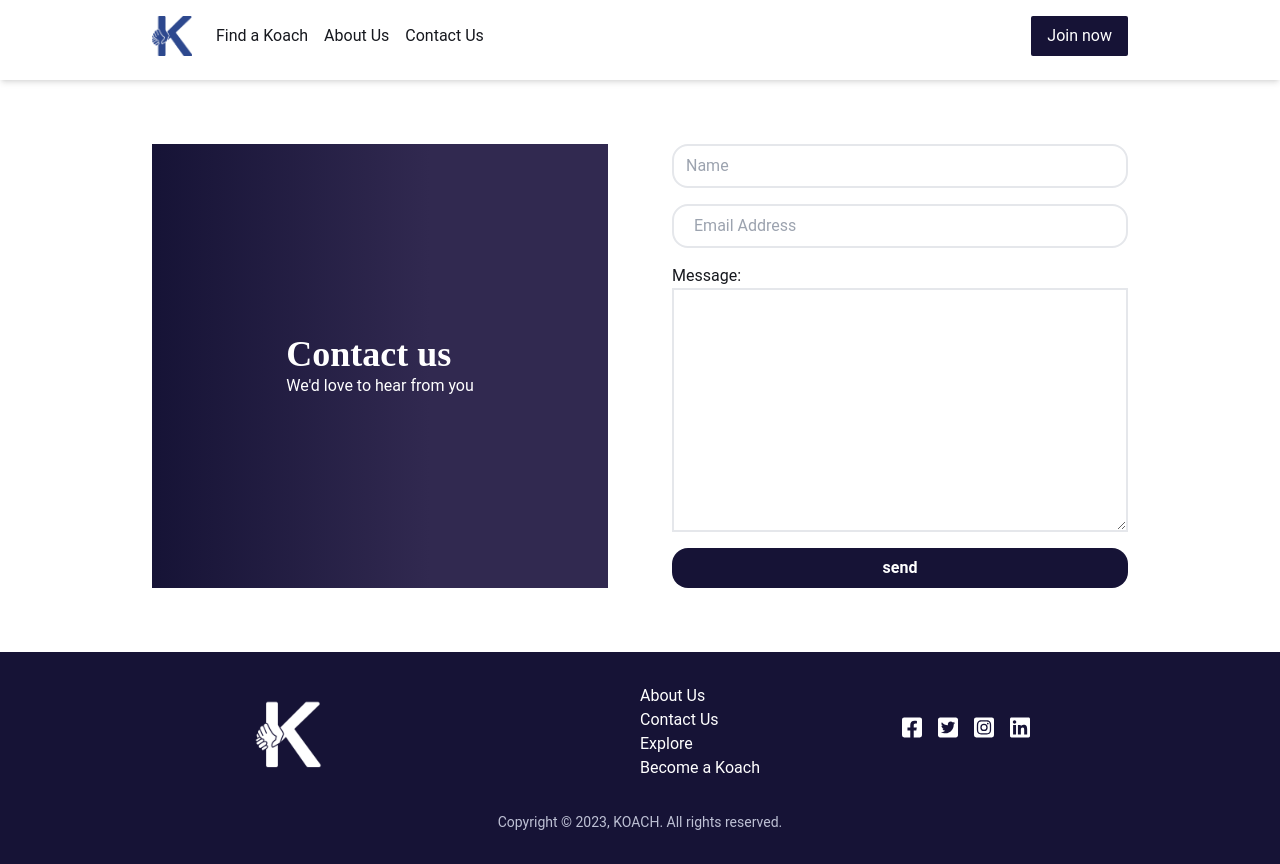
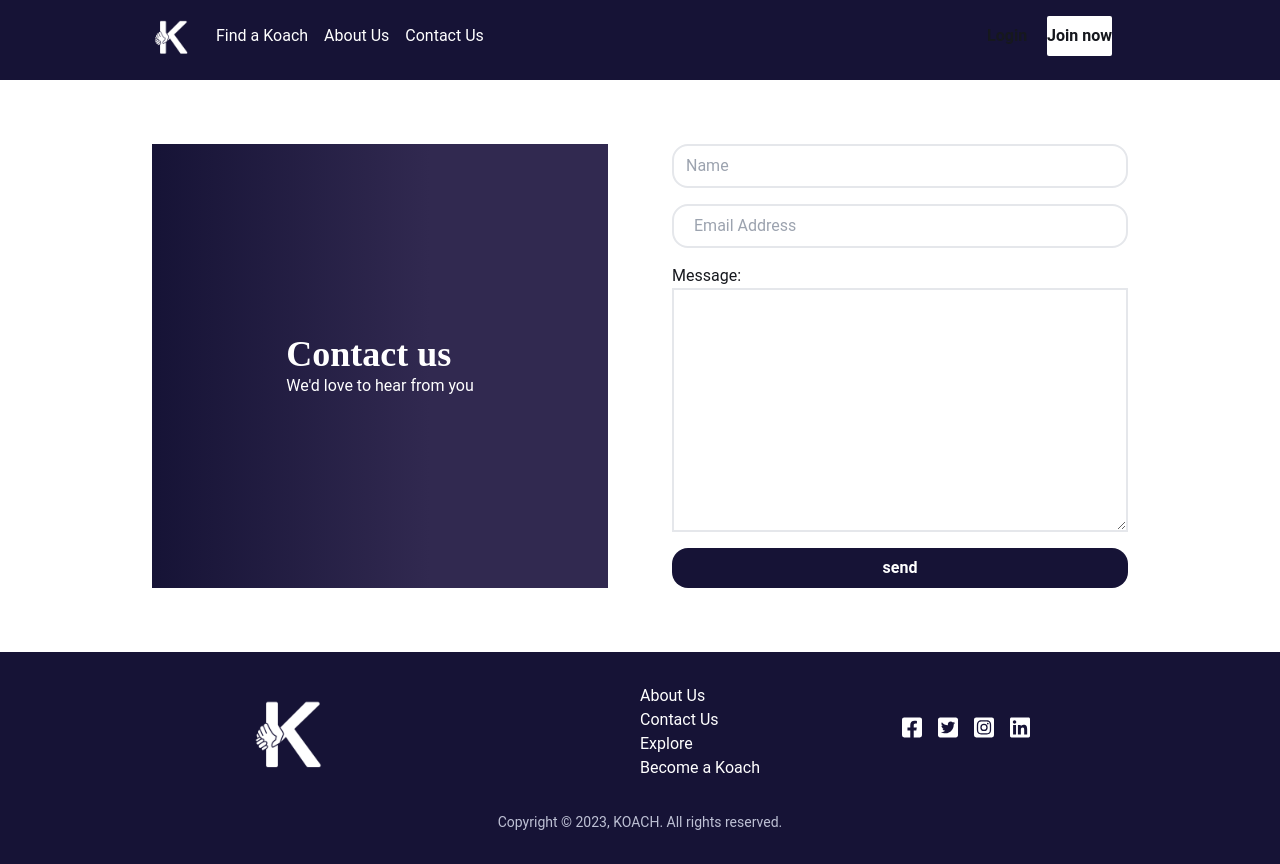
Before and after one commit to SashanaFarrier/Koach, a website: page src/contact.html in a window 1280 px wide. Drawn offline with Linux system fonts and the light colour scheme.

Commit message:
Update contact.html

```diff
--- a/src/contact.html
+++ b/src/contact.html
@@ -8,14 +8,17 @@
     <link rel="stylesheet" href="../build.css" />
   </head>
   <body class="font-sans text-paraClr overflow-x-hidden">
-    <header id="header" class="p-4 relative shadow-md md:h-20">
+    <header
+      id="header"
+      class="text-white p-4 relative bg-russianViolet md:h-20"
+    >
       <div class="container mx-auto flex justify-between items-center gap-4">
         <div class="column__left flex items-center gap-4">
           <div class="md:hidden hamburger-menu-btn">
             <i class="fa-solid fa-bars text-2xl"></i>
           </div>
           <a href="index.html"
-            ><img src="../public/images/logo_blue.png" alt="" class="w-10"
+            ><img src="../public/images/logo_white.png" alt="logo" class="w-10"
           /></a>
         </div>
         <div
@@ -56,16 +59,22 @@
           </div>
         </div>
         <div class="btns max-w-sm">
+          <!-- md:space-x-3 -->
+          <a
+            href="login.html"
+            class="btn inline-block text-center text-paraClr font-bold py-2 mr-4 bg-green rounded-sm w-24 transition ease-in-out duration-200 hover:transition-colors hover:bg-green"
+            >Login
+          </a>
+
           <a
             href="join.html"
-            class="btn inline-block text-center text-white py-2 px-4 bg-russianViolet rounded-sm transition ease-in-out duration-200 hover:transition-colors hover:bg-green"
+            class="btn inline-block text-center text-paraClr font-bold py-2 mr-4 bg-white rounded-sm w-24 transition ease-in-out duration-200 hover:transition-colors hover:bg-green"
           >
             Join now
           </a>
         </div>
       </div>
     </header>
-
     <main>
       <section class="m-16">
         <div class="container mx-auto">
@@ -128,7 +137,6 @@
         </div>
       </section>
     </main>
-
     <footer class="bg-russianViolet text-white mt-8 p-8 md:mt-16">
       <div class="container mx-auto">
         <div class="w-4/5 mx-auto md:flex justify-between">
@@ -136,11 +144,12 @@
             class="logo__container flex flex-col justify-center items-center mb-8 md:mb-0 md:max-w-xs md:items-end"
           >
             <a class="" href="#header"
-              ><img src="../public/images/logo_white.png" alt="" class="w-20" />
+              ><img src="/public/images/logo_white.png" alt="" class="w-20" />
             </a>
+            <!-- <p class="text-green text-3xl text-center my-8  md:text-left md:mt-4">Find the profesional help you need.</p> -->
           </div>
-
           <ul class="md:w-1/2 md:flex md:justify-between md:items-end">
+            <!-- flex justify-between md:gap-16 md:grow md:justify-start -->
             <div class="col__left text-center md:text-left">
               <li>
                 <a
```
